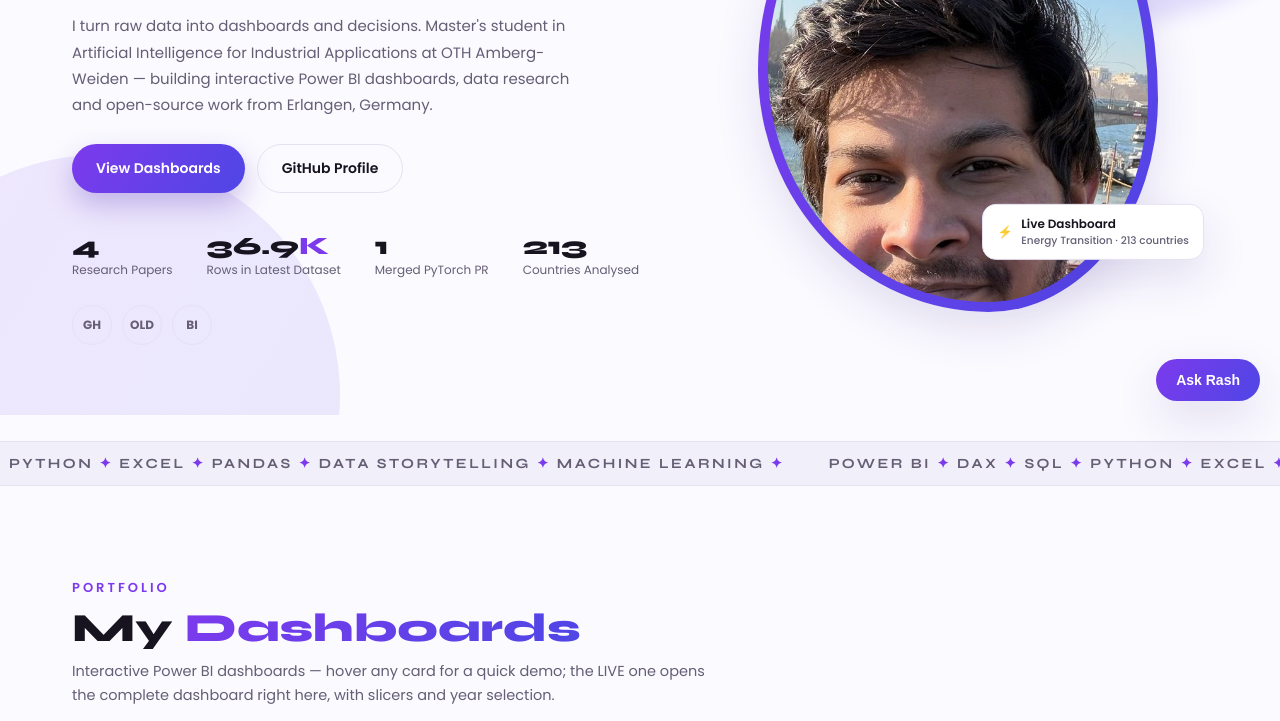
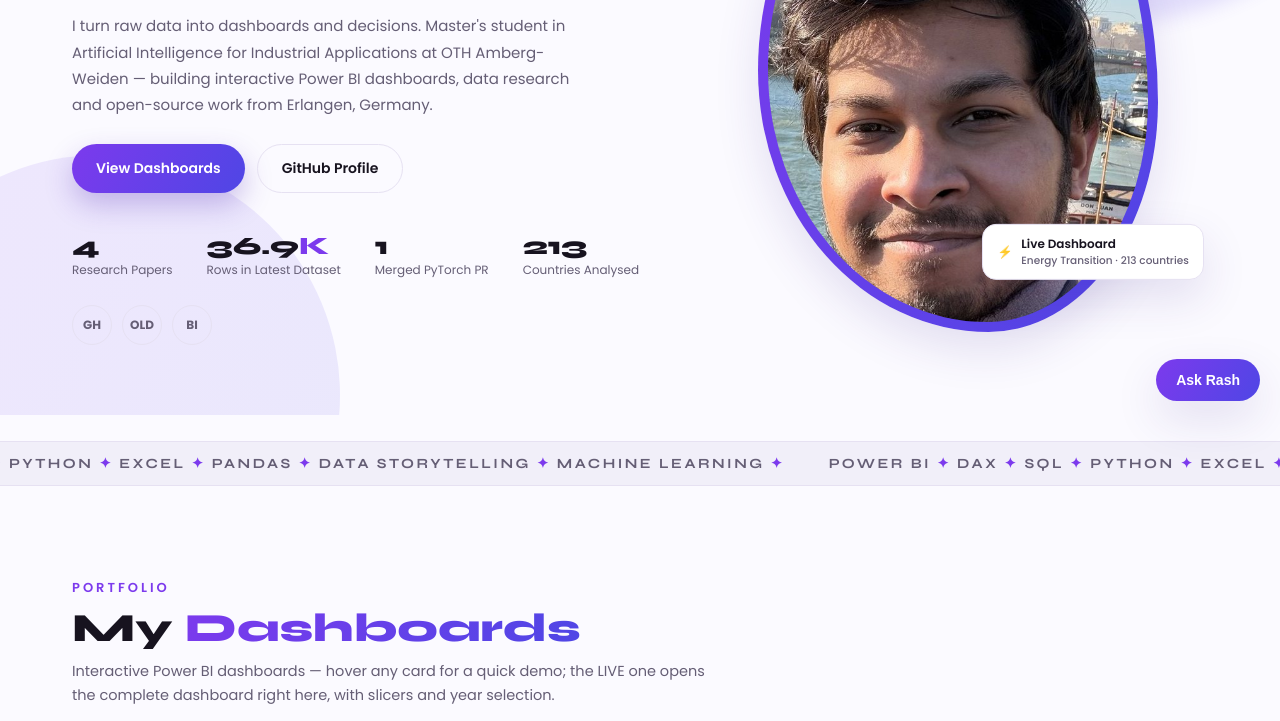
Before and after one commit to rashedrana/rashedrana.github.io, a plain HTML site: page index.html in a window 1280 px wide. Shown: the part 379-1100 px from the top of the page. Drawn offline with nearby package versions, Linux system fonts and the light colour scheme.

Commit message:
Update hero photo frame: height 520px, object-position center 32%

```diff
--- a/index.html
+++ b/index.html
@@ -88,7 +88,7 @@ nav.mainnav a:hover::after,nav.mainnav a.active::after{width:100%}
 /* photo side */
 .hero-photo{position:relative;justify-self:center;width:min(400px,86vw)}
 .photo-frame{position:relative;border-radius:46% 54% 52% 48%/38% 40% 60% 62%;padding:10px;background:var(--accent-grad);animation:morph 11s ease-in-out infinite;box-shadow:var(--shadow)}
-.photo-frame img{width:100%;height:480px;object-fit:cover;object-position:center 22%;border-radius:46% 54% 52% 48%/38% 40% 60% 62%;animation:morph 11s ease-in-out infinite}
+.photo-frame img{width:100%;height:520px;object-fit:cover;object-position:center 32%;border-radius:46% 54% 52% 48%/38% 40% 60% 62%;animation:morph 11s ease-in-out infinite}
 @keyframes morph{0%,100%{border-radius:46% 54% 52% 48%/38% 40% 60% 62%}50%{border-radius:56% 44% 42% 58%/52% 58% 42% 48%}}
 .badge{position:absolute;background:var(--surface);border:1px solid var(--border);border-radius:14px;box-shadow:var(--shadow);padding:10px 14px;font-size:12px;font-weight:600;display:flex;gap:9px;align-items:center;animation:floaty 5s ease-in-out infinite;z-index:3}
 .badge small{display:block;color:var(--muted);font-weight:500;font-size:10.5px}
```
